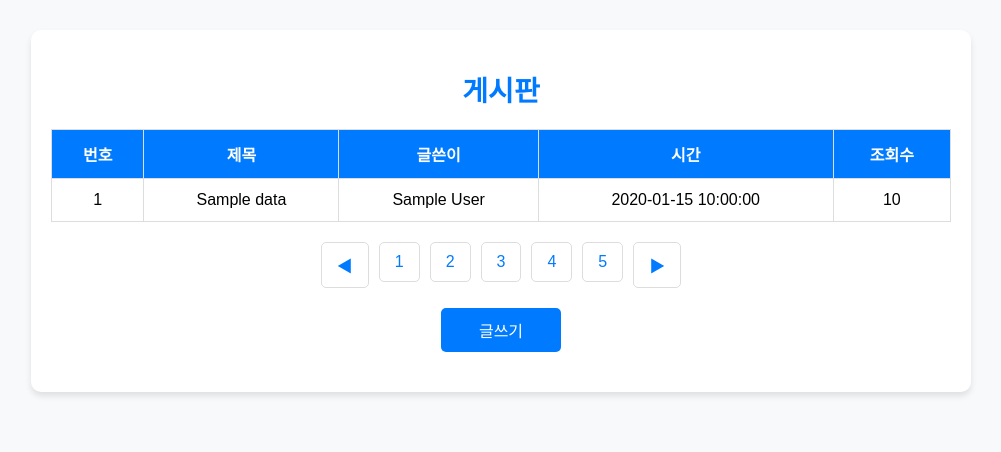
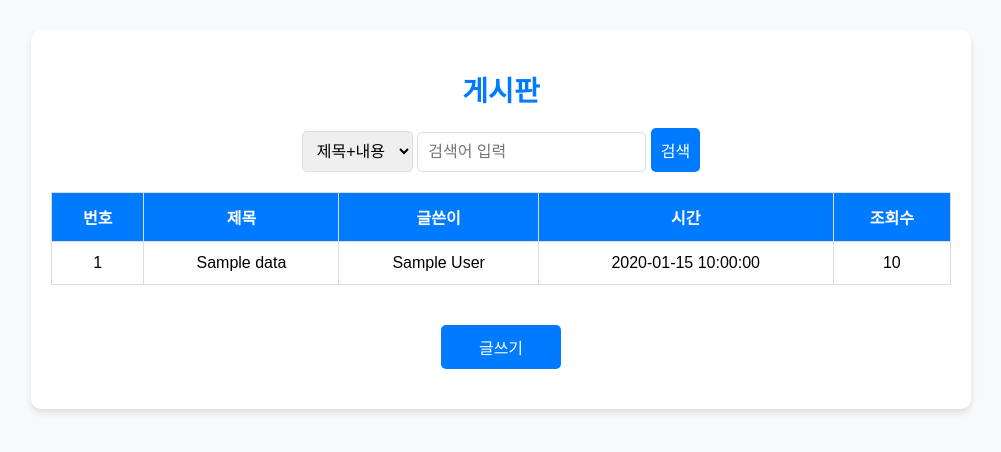
Before and after one commit to kid1412-byte/app, a Flask app: template templates/board.html in a window 1280 px wide. Shown: the top 452 px of the page, without its empty margins (139-1140 px from the left). Run offline with Flask 3, Linux system fonts and the light colour scheme; the template is opened without the code that fills it: most values are stand-ins (such as "Sample title", 1, 10 or a date in 2020); parts of the project's set-up code (start-up, migrations or seed data) failed here and were passed over.

Commit message:
게시판 검색 기능 구현

```diff
--- a/static/css/board.css
+++ b/static/css/board.css
@@ -70,6 +70,13 @@ tr:hover {
     color: white;
 }
 
+.pagination a.active {
+    background-color: #007bff;
+    color: white;
+    font-weight: bold;
+}
+
+
 /* 버튼 스타일 */
 .button {
     display: block;
@@ -105,3 +112,35 @@ a:hover {
     color: #007bff; /* 마우스 올렸을 때는 파란색 */
     text-decoration: none;
 }
+
+/* 검색 스타일 */
+/* 검색 폼을 감싸는 컨테이너 */
+.search-container {
+    display: flex;
+    justify-content: center; /* 가운데 정렬 */
+    align-items: center; /* 세로 정렬 */
+    gap: 10px; /* 요소 간 간격 */
+    margin-bottom: 20px; /* 검색창 아래 여백 */
+}
+
+/* 검색창 스타일 */
+.search-form select,
+.search-form input[type="text"],
+.search-form button {
+    padding: 10px;
+    font-size: 16px;
+    border-radius: 5px;
+    border: 1px solid #ddd;
+}
+
+/* 검색 버튼 스타일 */
+.search-form button {
+    background-color: #007bff;
+    color: white;
+    border: none;
+    cursor: pointer;
+}
+
+.search-form button:hover {
+    background-color: #0056b3;
+}
--- a/templates/board.html
+++ b/templates/board.html
@@ -14,6 +14,22 @@
 <div class="container">
     <h1>게시판</h1>
 
+    <!-- 검색 폼 -->
+    <div class="search-container">
+        <form method="get" action="{{ url_for('board') }}" class="search-form">
+            <!-- 검색 기준 선택 -->
+            <select name="search_type">
+                <option value="all" {% if search_type == 'all' %}selected{% endif %}>제목+내용</option>
+                <option value="title" {% if search_type == 'title' %}selected{% endif %}>제목</option>
+                <option value="content" {% if search_type == 'content' %}selected{% endif %}>내용</option>
+            </select>
+            <!-- 검색어 입력 -->
+            <input type="text" name="keyword" value="{{ keyword }}" placeholder="검색어 입력" required>
+            <button type="submit">검색</button>
+        </form>
+    </div>
+
+
     <table>
         <thead>
             <tr>
@@ -25,6 +41,7 @@
             </tr>
         </thead>
         <tbody>
+            <!--전달 받은 게시글 데이터 하나씩 출력-->
             {% for i in data_list %}
             <tr>
                 <td>{{ i.id }}</td>
@@ -38,15 +55,26 @@
     </table>
 
     <ul class="pagination">
-        <li><a href="#">◀</a></li>
-        <li><a href="#">1</a></li>
-        <li><a href="#">2</a></li>
-        <li><a href="#">3</a></li>
-        <li><a href="#">4</a></li>
-        <li><a href="#">5</a></li>
-        <li><a href="#">▶</a></li>
+        <!-- 페이지가 1보다 크면 이전 화살표 표시-->
+        {% if page > 1 %}
+            <li><a href="{{ url_for('board', page=page-1, search_type=search_type, keyword=keyword) }}">◀</a></li>
+        {% endif %}
+
+        <!-- 페이지 번호 이동 버튼 -->
+        {% for p in range(1, total_pages + 1) %}
+            <li>
+                <a href="{{ url_for('board', page=p, search_type=search_type, keyword=keyword) }}"
+                   class="{% if p == page %}active{% endif %}">{{ p }}</a>
+            </li>
+        {% endfor %}
+
+        <!-- 페이지가 전체 페이지 갯수보다 작으면 다음 화살표 표시-->
+        {% if page < total_pages %}
+            <li><a href="{{ url_for('board', page=page+1, search_type=search_type, keyword=keyword) }}">▶</a></li>
+        {% endif %}
     </ul>
 
+    <!-- 게시글 작성으로 이동 -->
     <a href="/write" class="button">글쓰기</a>
 </div>
 
```
